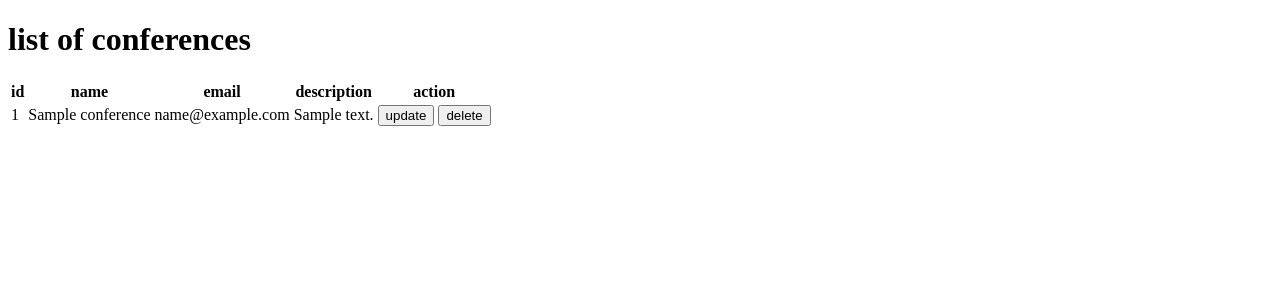
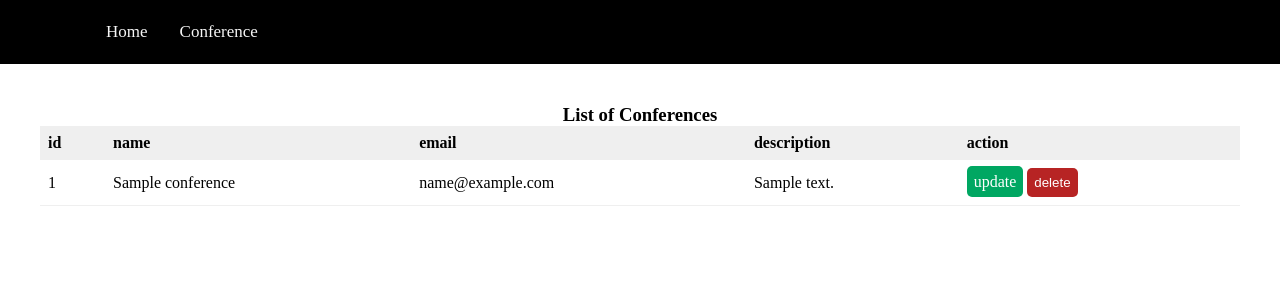
Before and after one commit to Gedeon-250/conf_app, a Python web app: template templates/home.html in a window 1280 px wide; the page is wider, and only the part inside the window is pictured. Shown: the top 300 px of that part. Run offline with Jinja, Linux system fonts and the light colour scheme; the template is opened without the code that fills it: most values are stand-ins (such as "Sample title", 1, 10 or a date in 2020).

Commit message:
added style

```diff
--- a/templates/home.html
+++ b/templates/home.html
@@ -3,10 +3,87 @@
   <head>
     <meta charset="UTF-8" />
     <meta name="viewport" content="width=device-width, initial-scale=1.0" />
-    <title>Document</title>
+    <title>Home page</title>
+    <style>
+        *{
+            padding: 0;
+            margin: 0;
+        }
+        a{
+            text-decoration: none;
+            cursor: pointer;
+        }
+        nav{
+            background-color: black;
+            width: 100%;
+            display: flex;
+            padding: 15px 90px;
+            align-items: center;
+        }
+        nav ul{
+            list-style-type: none;
+        }
+        nav ul li{
+            text-transform: capitalize;
+            font-size: 17px;
+            padding: 7px 16px;
+        }
+        nav ul li a{
+            text-decoration: none;
+            color: #f6f6f6;
+        }
+        .table-container{
+            margin: 20px;
+            padding: 20px;
+        }
+        .text-center{
+            text-align: center;
+        }
+
+table {
+  width: 100%;
+  border-spacing: 0;
+  border-collapse: collapse;
+}
+
+table > thead > tr > th {
+  text-align: left;
+  padding: 0.5rem 0.5rem;
+  background-color: #efefef;
+}
+
+table > tbody > tr > td {
+  padding: 0.5rem 0.5rem;
+  border-bottom: 1px solid #efefef;
+  white-space: nowrap;
+}
+.btn-edit{
+    background-color: #00a762;
+    color: white;
+    padding: 7px;
+    border-radius: 5px;
+    outline: 0;
+    border: 0;
+}
+.btn-delete{
+    background-color:#b72424;;
+    color: white;
+    padding: 7px;
+    border-radius: 5px;
+    outline: 0;
+    border: 0;
+}
+
+    </style>
   </head>
   <body>
-    <h1>list of conferences</h1>
+    <nav class="navbar">
+
+        <ul><li><a href="">home</a></li></ul>
+        <ul><li><a href="">conference</a></li></ul>
+    </nav>
+    <div class="table-container">
+        <h3 class="text-center">List of Conferences</h3>
         <table>
           <thead>
             <tr>
@@ -24,12 +101,14 @@
               <td>{{ conference.title}}</a</td>
               <td>{{ conference.email }}</td>
               <td>{{ conference.description}}</td>
-          <td><button>update</button>
-            <button>delete</button></td>
+              <td><a href="/conferences/{{ conference.id }}/update/" class="btn-edit">update</a>
+                <button class="btn-delete">delete</button></td>
 
             </tr>
             {% endfor%}
           </tbody>
         </table>
+    </div>
+
   </body>
 </html>
```
Also changed, not shown: templates/header.html (added, +81 -0 lines), templates/navbar.html (added, +8 -0 lines), templates/update-conference.html (+23 -0 lines). Lines whose indentation alone changed are shown as unchanged.
